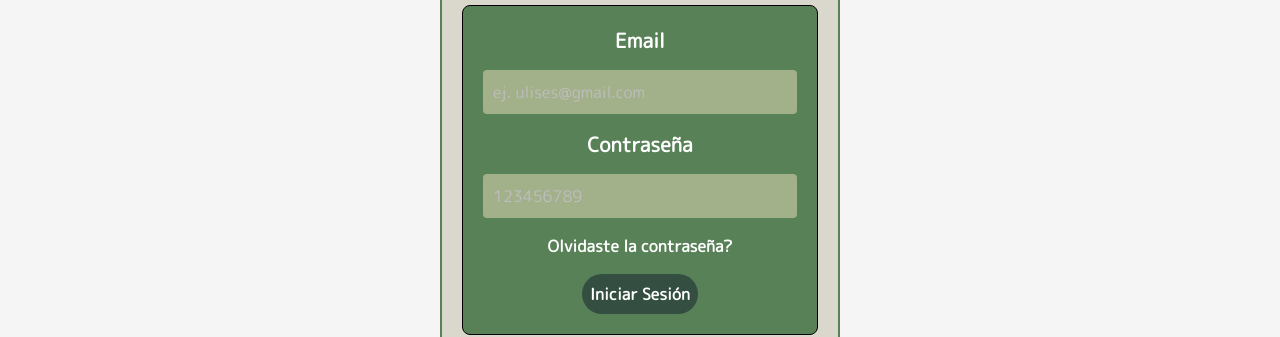
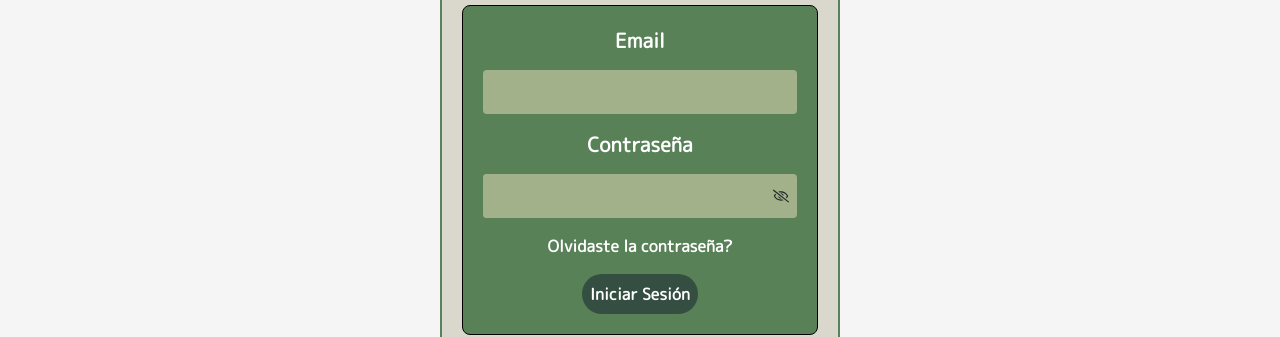
Before and after one commit to sergiohomet/proyecto-3-grupo-2, a React (Vite) app: page /login in a window 1280 px wide. Shown: the part 186-523 px from the top of the page. Built offline with nearby package versions, Linux system fonts and the light colour scheme; no server answers.

Commit message:
se agrega ojo para ver la contrasena

```diff
--- a/src/Components/Formulario.jsx
+++ b/src/Components/Formulario.jsx
@@ -4,11 +4,13 @@ import { yupResolver } from "@hookform/resolvers/yup";
 import { useForm } from "react-hook-form";
 import { axiosInstance } from "../config/axiosInstance";
 import { useState } from "react";
+import { FaRegEye, FaRegEyeSlash } from "react-icons/fa"
 import Error from "../hooks/Error";
 
 const Formulario = ({ setIsLogged }) => {
   const [load, setLoad] = useState(false);
   const [error, setError] = useState({ status: false, message: "" });
+  const [viewPassword, setViewPassword] = useState(false)
 
   const {
     register,
@@ -51,7 +53,7 @@ const Formulario = ({ setIsLogged }) => {
         <input
           id="username"
           type="email"
-          placeholder="ej. ulises@gmail.com"
+          placeholder=""
           className="mb-0"
           {...register("username")}
         />
@@ -61,17 +63,19 @@ const Formulario = ({ setIsLogged }) => {
           </Error>
         )}
 
-        <label
-          className="text-white text-xl font-bold no-underline"
-          htmlFor='password'
-        >Contraseña</label>
-        <input
-          id='password'
-          type="Password"
-          placeholder="123456789"
-          className="mb-0"
-          {...register("password")}
-        />
+        <label className="text-white text-xl font-bold no-underline" htmlFor='password'>Contraseña</label>
+        <div className="d-flex align-items-center w-100 contenedor">
+
+        <input id='password' type= {viewPassword ? "text" : "password"} placeholder="" className="mb-0" {...register("password")}/>
+        <span style={{cursor:"pointer"}} onClick={() => setViewPassword(!viewPassword)}>
+            {viewPassword ? (
+                <FaRegEye className="icon me-2" />
+            ) : (
+                <FaRegEyeSlash className="icon me-2" />
+            )
+        }
+        </span>
+        </div>
         {errors.password?.message && (
           <Error>
             <p>{errors.password.message}</p>
--- a/src/sass/layout/login.scss
+++ b/src/sass/layout/login.scss
@@ -26,6 +26,11 @@
     padding: 20px;
     border-radius: 8px;
 
+    .contenedor {
+      background-color: v.$tertiary;
+      border-radius: 4px;
+    }
+
     input {
       background-color: v.$tertiary;
       border: none;
```
